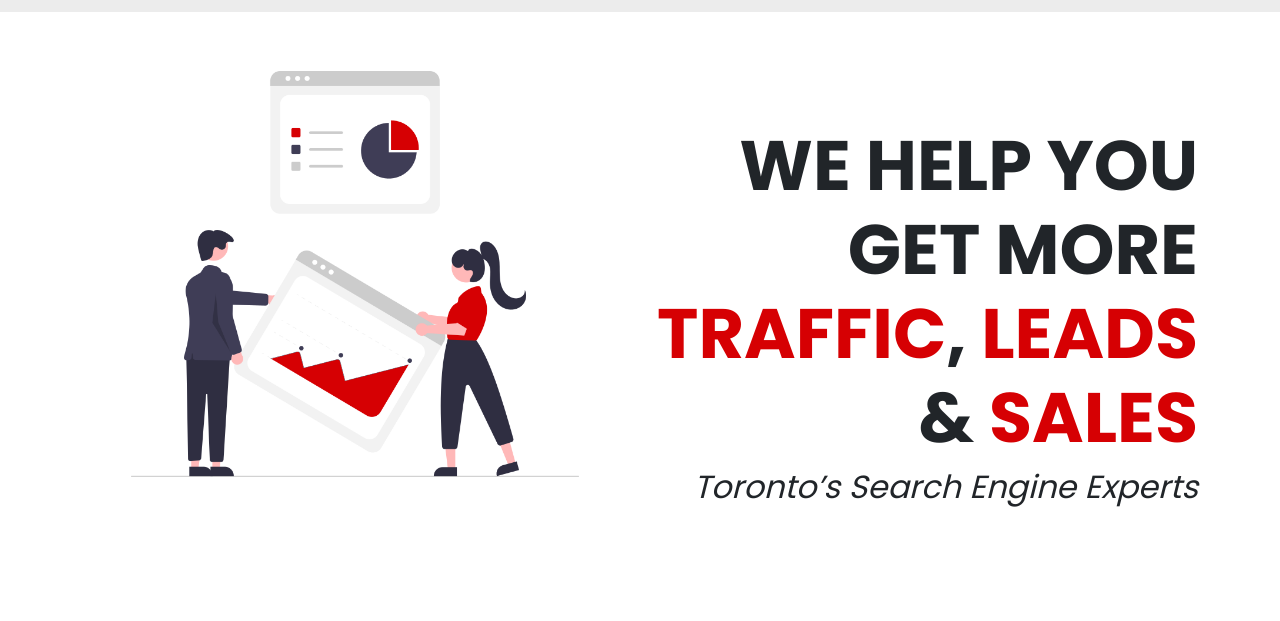
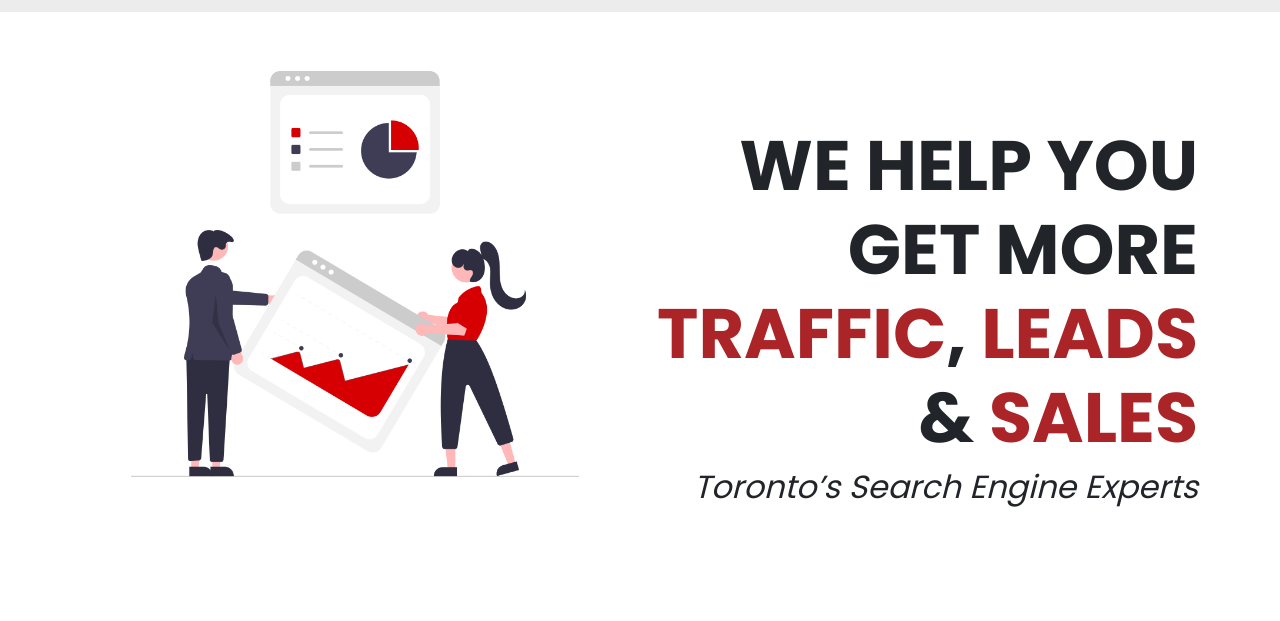
Before and after one commit to marvelous-tech/jmdigitalmarketingservices, a website: page web/index.html in a window 1280 px wide. Shown: the part 97-718 px from the top of the page. Drawn offline with nearby package versions, Linux system fonts and the light colour scheme.

Commit message:
Updated::updated(Completed home)

```diff
--- a/web/scss/_theme_colors.scss
+++ b/web/scss/_theme_colors.scss
@@ -1,4 +1,4 @@
-$primary: #D60003 !default;
+$primary: #AB2427 !default;
 $secondary: #CACACA !default;
 $success: #015668 !default;
 $danger: #06648C !default;
```
Also changed, not shown: web/css/style.css, 1 other file.
